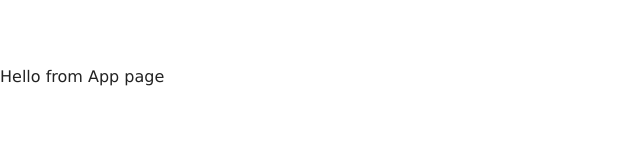
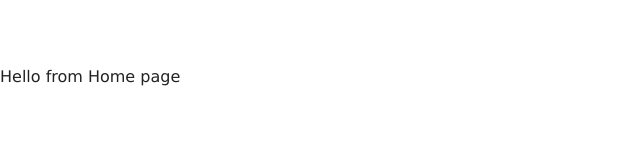
Before and after one commit to topherb99/resort_project, a React (Create React App) app: page / in a window 1280 px wide. Shown: the top 160 px of the page, without its empty margins (0-640 px from the left). Built offline with nearby package versions, Linux system fonts and the light colour scheme.

Commit message:
added paths for 3 pages

```diff
--- a/src/App.js
+++ b/src/App.js
@@ -6,10 +6,14 @@
 import SingleRoom from './pages/SingleRoom';
 import Error from './pages/Error';
 
+import { Route, Switch } from 'react-router-dom'
+
 function App() {
   return (
     <>
-      Hello from App page
+      <Route exact path="/" component={Home}/>
+      <Route exact path="/rooms/" component={Rooms}/>
+      <Route exact path="/singleroom/" component={SingleRoom}/>
     </>
   );
 }
--- a/src/index.js
+++ b/src/index.js
@@ -1,13 +1,14 @@
 import React from 'react';
 import ReactDOM from 'react-dom';
 // import './index.css';
+import { BrowserRouter as Router } from 'react-router-dom'
 import App from './App';
 import * as serviceWorker from './serviceWorker';
 
 ReactDOM.render(
-  <React.StrictMode>
+  <Router>
     <App />
-  </React.StrictMode>,
+  </Router>,
   document.getElementById('root')
 );
 
```
